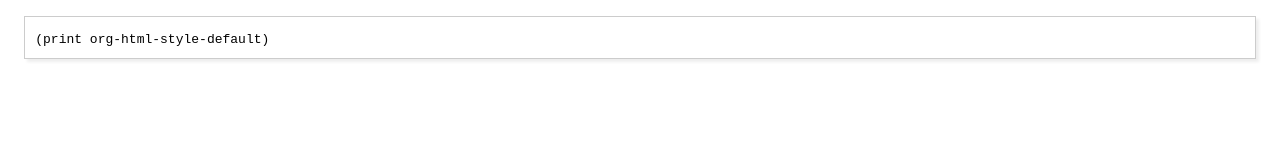
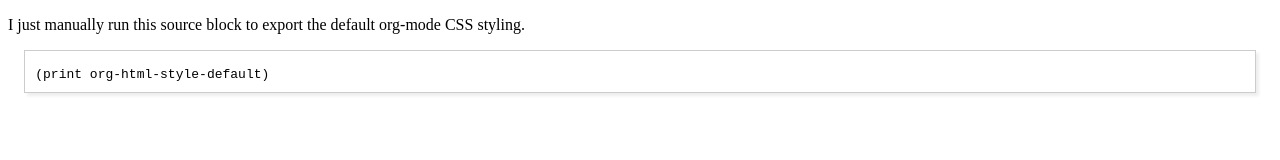
Before and after one commit to jskksj/simple-publish, a website: page published/css/org-html-style-default.html in a window 1280 px wide. Drawn offline with Linux system fonts and the light colour scheme.

Commit message:
Save HTML for conveniance

```diff
--- a/published/css/org-html-style-default.html
+++ b/published/css/org-html-style-default.html
@@ -10,6 +10,10 @@
 </head>
 <body>
 <div id="content">
+<p>
+I just manually run this source block to export the default org-mode CSS styling.
+</p>
+
 <div class="org-src-container">
 <pre class="src src-emacs-lisp">(print org-html-style-default)
 </pre>
```
